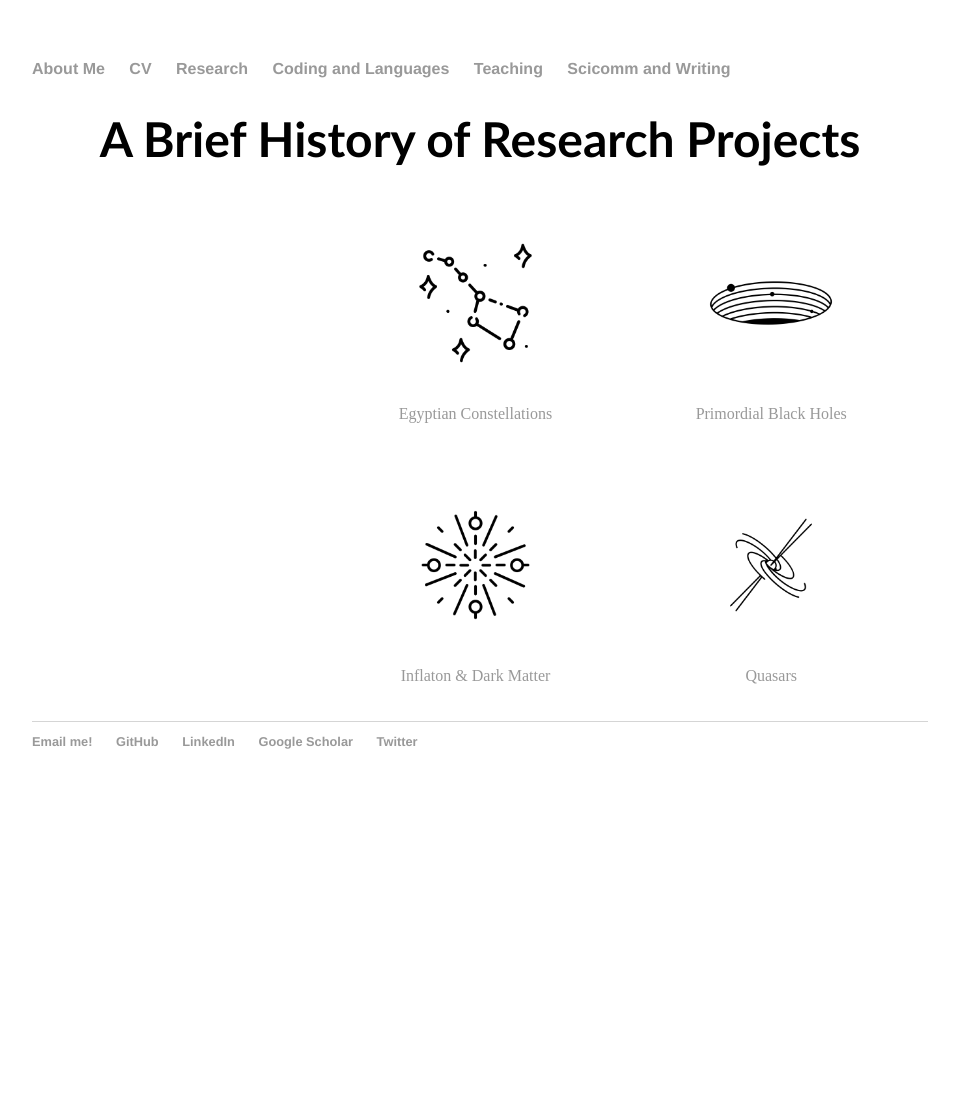
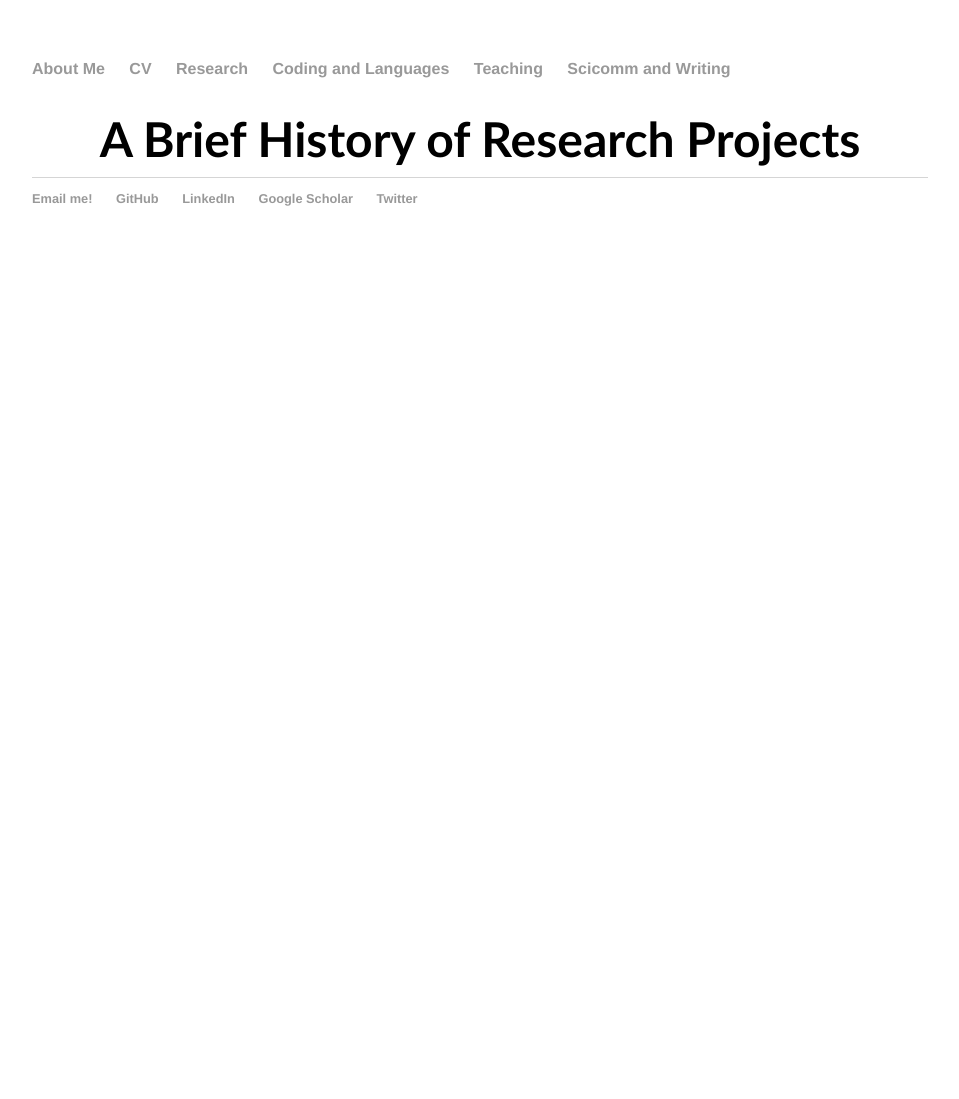
Before and after one commit to lunazagor/lunazagor.github.io, a Jekyll site: the page built from research/index.html, in a window 1280 px wide. Shown: the whole page, without its empty margins (160-1119 px from the left). Built offline with Jekyll 4.4.1, drawn with Linux system fonts in a browser that asks for light colours; after the commit the page ends 900 px from its top, so only the background shows below that.

Commit message:
Update index.html

```diff
--- a/research/index.html
+++ b/research/index.html
@@ -108,64 +108,6 @@ title: Research
 
  <h1 style="text-align:center;font-family:optima;margin-bottom:0.0em"> A Brief History of Research Projects </h1>
 
-<!-- Photo Grid -->
-<div class="row">
-  <div class="column">
-	</figure>
-	<figure class="gallery__item gallery__item--11">
- 	<div class="flip-card">
-          <div class="flip-card-inner">
-            <div class="flip-card-front">
-            <a href="https://lunazagor.github.io/"><img src="dmhalo.png" style="width:100%" title="DM Haloes" alt="Fuzzy"></a>
-            <!-- <img src="img/heroes_thumbnail/heroes_thumbnail_large/abaddon_lg.png" alt="Avatar" style="width:120px;height:120px;" />  -->
-            </div>
-            <div class="flip-card-back">
-            <br />
-            <p>(1,1)</p>
-            </div>
-          </div>
-        </div>
-  </figure>
-  </figure>
-  <figure class="gallery__item gallery__item--21">
- <div class="flip-card">
-        <div class="flip-card-inner">
-          	<div class="flip-card-front">
-                <a href="https://lunazagor.github.io/"><img src="galaxy.png" style="width:100%" title="Galaxy" alt="Boas"></a>
-            <!-- <img src="img/heroes_thumbnail/heroes_thumbnail_large/abaddon_lg.png" alt="Avatar" style="width:120px;height:120px;" />  -->
-          	</div>
-          	<div class="flip-card-back">
-            	<br />
-            	<p>(1,1)</p>
-         	 </div>
-        </div>
-      </div>
-  </div>
-  <div class="column">
-  </figure>
-  <figure class="gallery__item gallery__item--6">
-    <a href="https://lunazagor.github.io/"><img src="bigdipper.png" style="width:100%" title="Archaeoastronomy" alt="Decans"></a>
-    <figcaption> <a href="https://lunazagor.github.io/"> Egyptian Constellations </a> </figcaption>
-  </figure>
-  </figure>
-  <figure class="gallery__item gallery__item--6">
-    <a href="https://lunazagor.github.io/"><img src="bigbang.png" style="width:100%" title="Inflation" alt="WIMP"></a>
-    <figcaption> <a href="https://lunazagor.github.io/"> Inflaton & Dark Matter </a> </figcaption>
-  </figure>
-  </div>
-  <div class="column">
-  </figure>
-  <figure class="gallery__item gallery__item--6">
-    <a href="https://lunazagor.github.io/"><img src="blackhole.png" style="width:100%" title="Black Hole" alt="PBH"></a>
-    <figcaption> <a href="https://lunazagor.github.io/"> Primordial Black Holes </a> </figcaption>
-  </figure>
-  </figure>
-  <figure class="gallery__item gallery__item--6">
-    <a href="https://lunazagor.github.io/"><img src="quasar.png" style="width:100%" title="Quasar" alt="AGN"></a>
-    <figcaption> <a href="https://lunazagor.github.io/"> Quasars </a> </figcaption>
-  </figure>
-  </div>
-</div>
 
 
 
```
